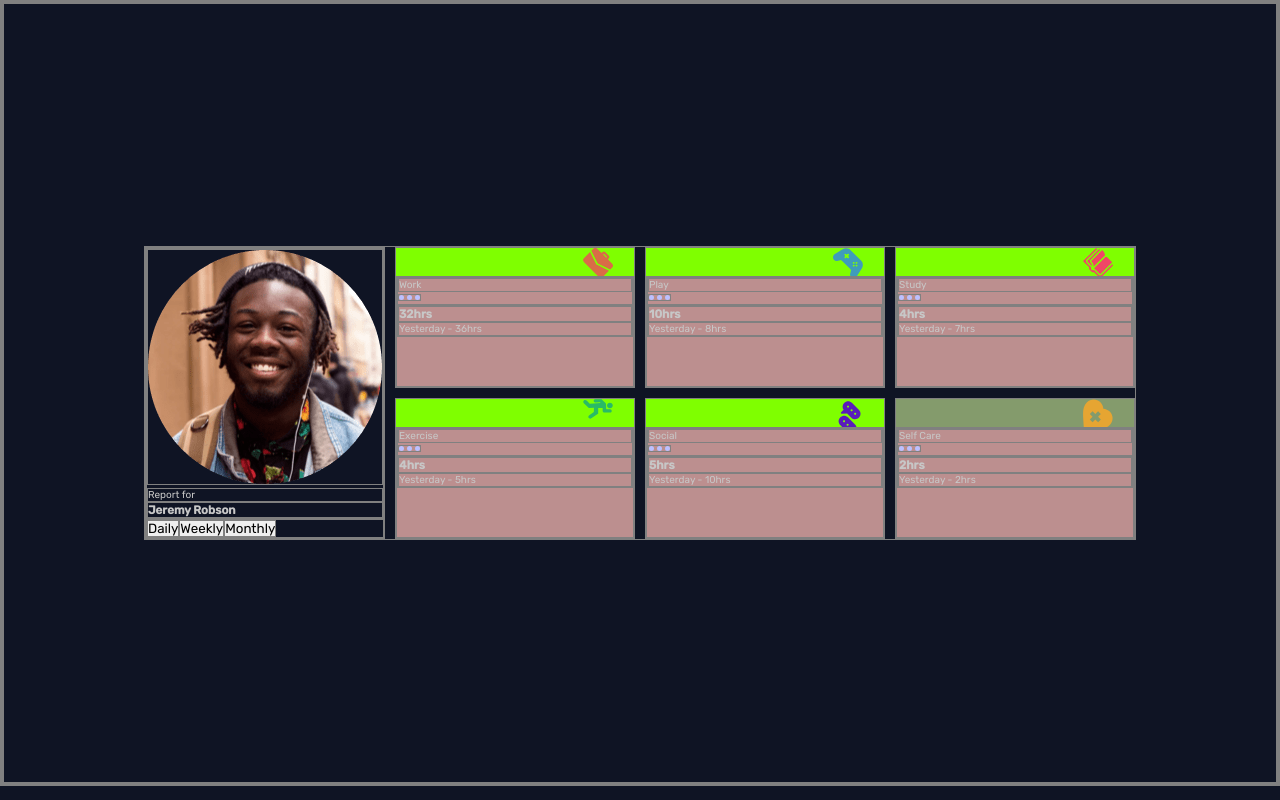
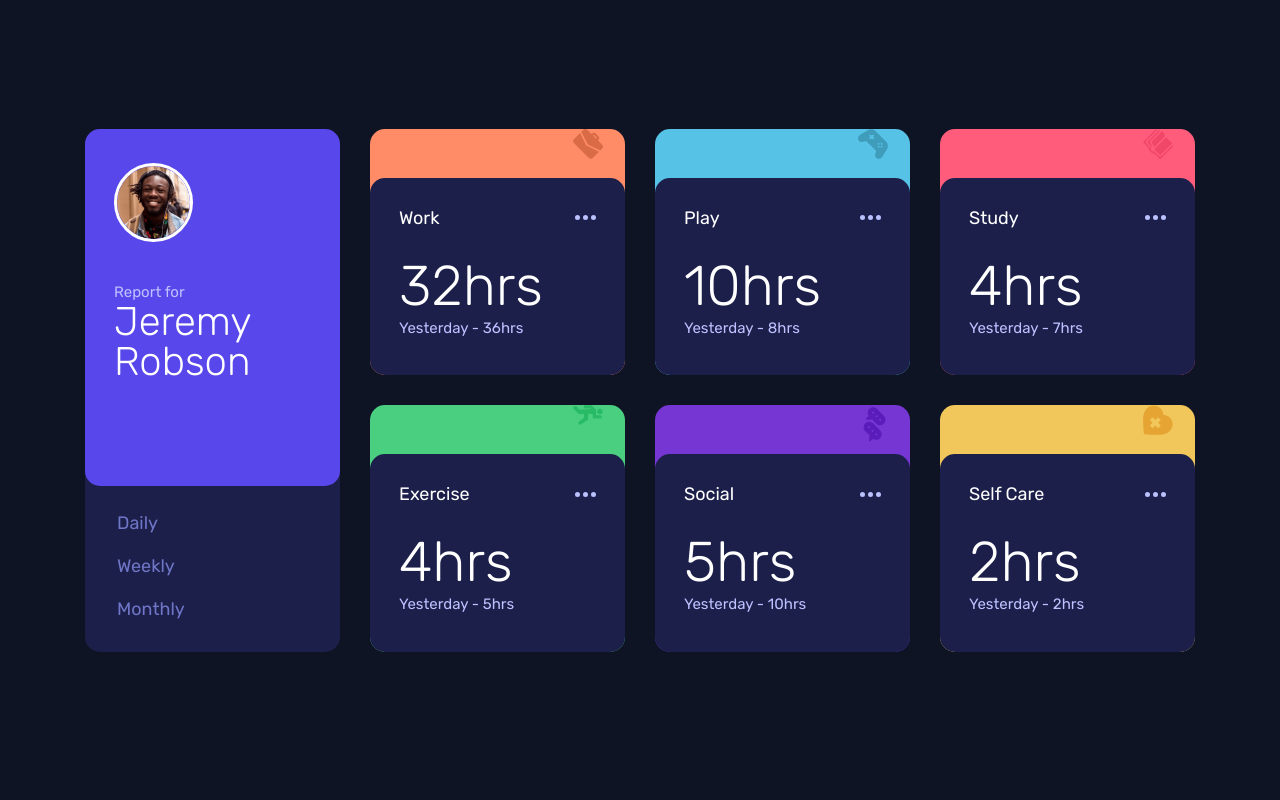
Before and after one commit to xvferdy/fem-time-tracking-dashboard, a React (Create React App) app: page / in a window 1280 px wide. Built offline with nearby package versions, Linux system fonts and the light colour scheme.

Commit message:
Profile & Card

```diff
--- a/src/stylesheets/css/main.css
+++ b/src/stylesheets/css/main.css
@@ -6,7 +6,6 @@
   padding: 0;
   box-sizing: inherit;
   font-family: "Rubik", sans-serif;
-  border: 1px solid grey;
 }
 
 body {
@@ -19,13 +18,21 @@ html {
   scroll-behavior: smooth;
 }
 
-h1,
-h2,
-h3,
-p,
-a,
-div {
-  color: #c7c7c7;
+h1 {
+  color: white;
+  font-size: 4rem;
+  font-weight: 300;
+  line-height: 4rem;
+}
+
+p {
+  font-size: 1.5rem;
+}
+
+h3 {
+  font-size: 5.6rem;
+  line-height: 6.6rem;
+  font-weight: 300;
 }
 
 .container {
@@ -38,7 +45,7 @@ div {
 .dashboard {
   display: grid;
   grid-auto-columns: 1fr;
-  gap: 10px;
+  gap: 3rem;
   grid-template-areas: "profile work play study" "profile exercise social self-care";
 }
 .dashboard .profile {
@@ -79,39 +86,102 @@ div {
 
 .card {
   position: relative;
-  overflow: hidden;
+  border-radius: 1.5rem;
 }
 .card__content {
-  margin-top: 21px;
-  background-color: rosybrown;
+  display: flex;
+  flex-direction: column;
+  gap: 2.4rem;
   height: 80%;
   width: 100%;
   position: absolute;
   bottom: 0;
+  background-color: #1c1f4a;
+  padding: 2.9rem;
+  border-radius: 1.5rem;
+}
+.card__content-title {
+  display: flex;
+  justify-content: space-between;
+  align-items: center;
+}
+.card__content-title p {
+  font-size: 1.8rem;
+  color: white;
+}
+.card__content-detail h3 {
+  color: white;
+}
+.card__content-detail p {
+  color: #bdc1ff;
 }
 .card--work {
   background-image: url("../../assets/images/icon-work.svg");
-  background-color: chartreuse;
+  background-color: #ff8c66;
 }
 .card--play {
   background-image: url("../../assets/images/icon-play.svg");
-  background-color: chartreuse;
+  background-color: #56c2e6;
 }
 .card--study {
   background-image: url("../../assets/images/icon-study.svg");
-  background-color: chartreuse;
+  background-color: #ff5c7c;
 }
 .card--exercise {
   background-image: url("../../assets/images/icon-exercise.svg");
-  background-color: chartreuse;
+  background-color: #4acf81;
 }
 .card--social {
   background-image: url("../../assets/images/icon-social.svg");
-  background-color: chartreuse;
+  background-color: #7536d3;
 }
 .card--self-care {
   background-image: url("../../assets/images/icon-self-care.svg");
-  background-color: #849b6c;
+  background-color: #f1c65b;
+}
+
+.profile {
+  max-width: 25.5rem;
+  background-color: #1c1f4a;
+  border-radius: 1.5rem;
+}
+.profile__header {
+  padding: 3.4rem 2.9rem;
+  padding-right: 7.5rem;
+  padding-bottom: 10.4rem;
+  background-color: #5847eb;
+  border-radius: inherit;
+}
+.profile__header img {
+  width: 7.9rem;
+  border: 0.3rem solid white;
+  border-radius: 50%;
+}
+.profile__header p {
+  margin-top: 3.8rem;
+  color: #bdc1ff;
+}
+.profile__header h1 {
+  margin-top: 0.1rem;
+}
+.profile__tabs {
+  display: flex;
+  flex-direction: column;
+  align-items: flex-start;
+  gap: 2.1rem;
+  padding: 2.6rem 3.2rem;
+  padding-bottom: 3.2rem;
+}
+.profile__tabs button {
+  cursor: pointer;
+  border: none;
+  background: none;
+  outline: none;
+  font-size: 1.8rem;
+  color: #6f76c8;
+}
+.profile__tabs button:hover, .profile__tabs button:focus {
+  color: white;
 }
 
 /*# sourceMappingURL=main.css.map */
--- a/src/stylesheets/scss/base/_base.scss
+++ b/src/stylesheets/scss/base/_base.scss
@@ -8,7 +8,7 @@
 	box-sizing: inherit;
 	font-family: $primary-font;
 
-	border: 1px solid grey;
+	// border: 1px solid grey;
 	// overflow-x: hidden;
 }
 
--- a/src/stylesheets/scss/base/_typography.scss
+++ b/src/stylesheets/scss/base/_typography.scss
@@ -2,12 +2,19 @@
 
 // - Font size: 18px (card titles e.g. Work, Play)
 
-// sementara
-h1,
-h2,
-h3,
-p,
-a,
-div {
-  color: rgb(199, 199, 199);
+h1 {
+	color: white;
+	font-size: 4rem;
+	font-weight: 300;
+	line-height: 4rem;
 }
+
+p {
+	font-size: 1.5rem;
+}
+
+h3 {
+	font-size: 5.6rem;
+	line-height: 6.6rem;
+	font-weight: 300;
+}
--- a/src/stylesheets/scss/components/_card.scss
+++ b/src/stylesheets/scss/components/_card.scss
@@ -8,47 +8,71 @@
 }
 
 .card {
-	// border-radius: 1.5rem;
 	position: relative;
-	overflow: hidden;
+	// overflow: hidden;
+	border-radius: 1.5rem;
+	// display: flex;
 
 	&__content {
-		margin-top: 21px;
-		background-color: rosybrown;
+		// margin-top: 21px;
+		display: flex;
+		flex-direction: column;
+		gap: 2.4rem;
 		height: 80%;
 		width: 100%;
 		position: absolute;
 		bottom: 0;
+		background-color: $dark-blue;
+		padding: 2.9rem;
+		border-radius: 1.5rem; //FIXME:
+
+		&-title {
+			display: flex;
+			justify-content: space-between;
+			align-items: center;
+			p {
+				font-size: 1.8rem;
+				color: white;
+			}
+		}
+		&-detail {
+			h3 {
+				color: white;
+			}
+			p {
+				color: $pale-blue;
+			}
+		}
 	}
 
 	&--work {
 		background-image: url("../../assets/images/icon-work.svg");
-		background-color: chartreuse;
+		background-color: $light-red-work;
 		@extend %card-sleeve;
 	}
 	&--play {
 		background-image: url("../../assets/images/icon-play.svg");
-		background-color: chartreuse;
+		background-color: $soft-blue-play;
 		@extend %card-sleeve;
 	}
 	&--study {
 		background-image: url("../../assets/images/icon-study.svg");
-		background-color: chartreuse;
+		background-color: $light-red-study;
 		@extend %card-sleeve;
 	}
 	&--exercise {
 		background-image: url("../../assets/images/icon-exercise.svg");
-		background-color: chartreuse;
+		background-color: $lime-green-exercise;
 		@extend %card-sleeve;
 	}
 	&--social {
 		background-image: url("../../assets/images/icon-social.svg");
-		background-color: chartreuse;
+		background-color: $violet-social;
 		@extend %card-sleeve;
 	}
 	&--self-care {
 		background-image: url("../../assets/images/icon-self-care.svg");
-		background-color: rgb(132, 155, 108);
+		background-color: $soft-orange-self-care;
 		@extend %card-sleeve;
 	}
 }
--- a/src/stylesheets/scss/components/_dashboard.scss
+++ b/src/stylesheets/scss/components/_dashboard.scss
@@ -3,7 +3,7 @@
 .dashboard {
 	display: grid;
 	grid-auto-columns: 1fr;
-	gap: 10px;
+	gap: 3rem;
 	grid-template-areas:
 		"profile work play study"
 		"profile exercise social self-care";
--- /dev/null
+++ b/src/stylesheets/scss/components/_profile.scss
@@ -0,0 +1,49 @@
+@use "../helpers/" as *;
+
+.profile {
+	max-width: 25.5rem;
+	background-color: $dark-blue;
+
+	border-radius: 1.5rem;
+	&__header {
+		padding: 3.4rem 2.9rem;
+		padding-right: 7.5rem;
+		padding-bottom: 10.4rem;
+		background-color: $blue;
+		border-radius: inherit;
+
+		img {
+			width: 7.9rem;
+			border: 0.3rem solid white;
+			border-radius: 50%;
+		}
+		p {
+			margin-top: 3.8rem;
+			color: $pale-blue;
+		}
+		h1 {
+			margin-top: 0.1rem;
+		}
+	}
+	&__tabs {
+		display: flex;
+		flex-direction: column;
+		// justify-content: flex-start;
+		align-items: flex-start;
+		gap: 2.1rem;
+		padding: 2.6rem 3.2rem;
+		padding-bottom: 3.2rem;
+		button {
+			cursor: pointer;
+			border: none;
+			background: none;
+			outline: none;
+			font-size: 1.8rem;
+			color: $desaturated-blue;
+			&:hover,
+			&:focus {
+				color: white;
+			}
+		}
+	}
+}
--- a/src/stylesheets/scss/components/_summary.scss
+++ /dev/null
@@ -1 +0,0 @@
-@use "../helpers/" as *;
--- a/src/stylesheets/scss/main.scss
+++ b/src/stylesheets/scss/main.scss
@@ -6,3 +6,4 @@
 // components
 @use "./components/dashboard";
 @use "./components/card";
+@use "./components/profile";
```
Also changed, not shown: 2 other files (tests, documents, lock files or other folders).
